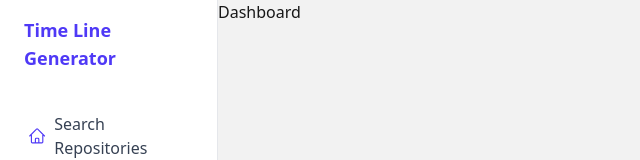
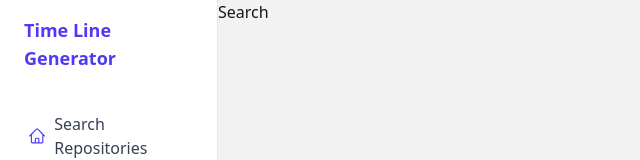
Before and after one commit to PawDevUK/TLG, a Next.js app: page / in a window 1280 px wide. Shown: the top 160 px of the page, without its empty margins (0-640 px from the left). Built offline with nearby package versions, Linux system fonts and the light colour scheme; no server answers; sample sign-in values are in the browser's storage.

Commit message:
Fix: Update Home component to return 'Search' instead of 'Dashboard'

```diff
--- a/app/page.tsx
+++ b/app/page.tsx
@@ -20,5 +20,5 @@ export default function Home() {
 		redirect('/login');
 	}
 
-	return <div>Dashboard</div>;
+	return <div>Search</div>;
 }
```
